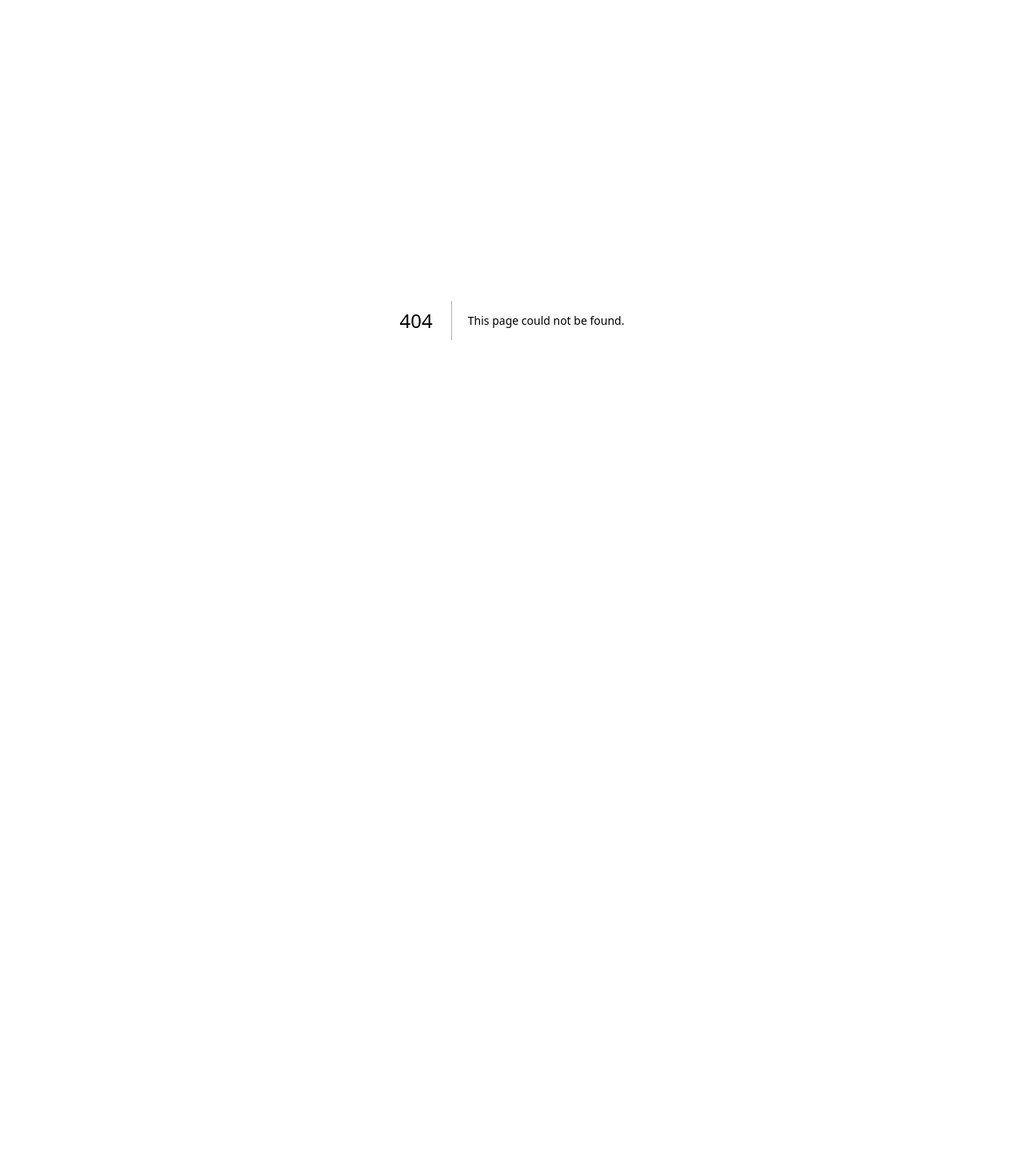
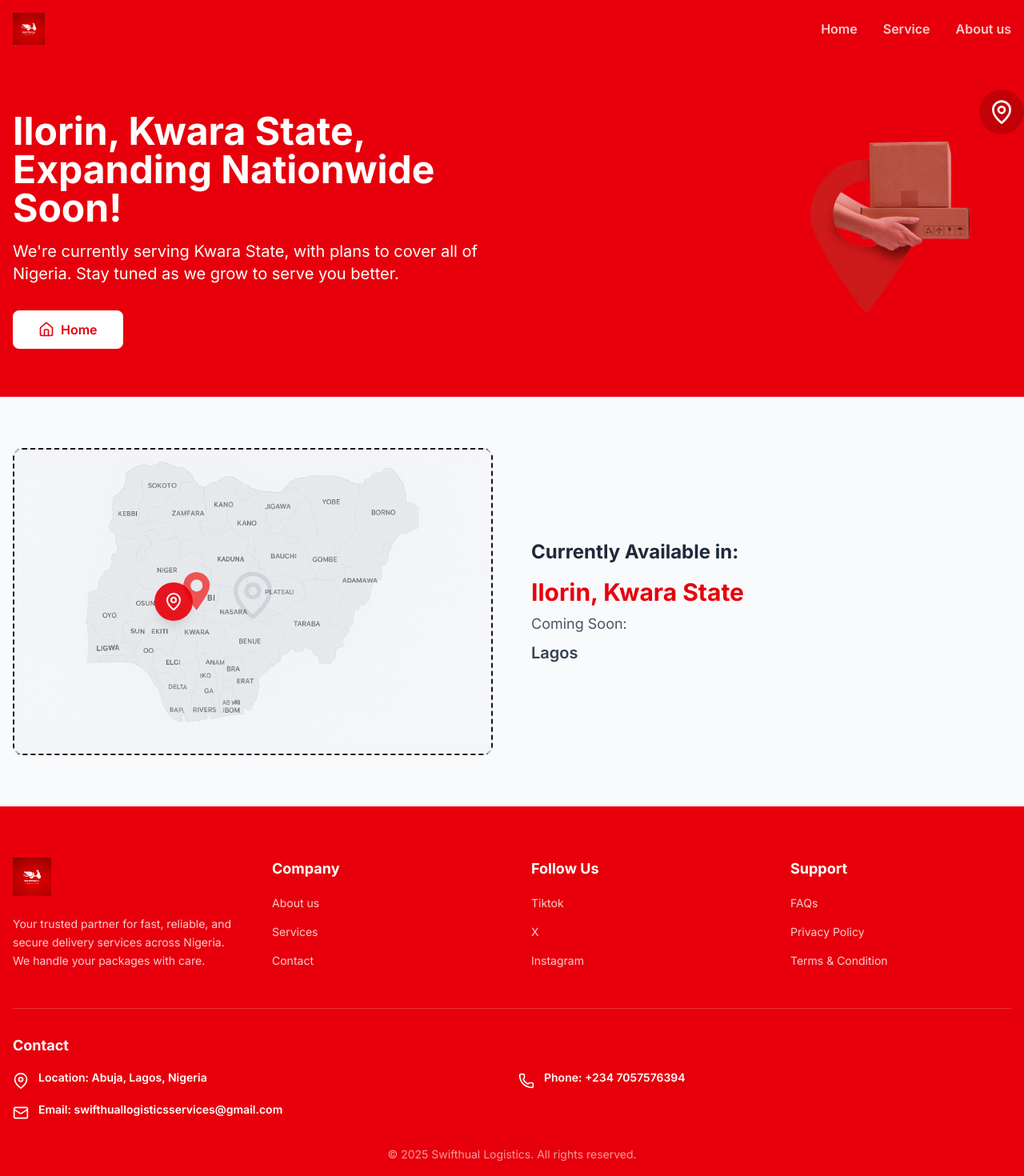
Before and after one commit to Dox45/swifthaul, a Next.js app: page /coverage-map in a window 1280 px wide. Before the commit this address had no page. Shown: the top 1470 px of the page at 80% size. Before the commit the page ends 800 px from the top, so only its background shows below. Built offline with nearby package versions, Linux system fonts and the light colour scheme.

Commit message:
fixed links

```diff
--- a/src/app/about/page.tsx
+++ b/src/app/about/page.tsx
@@ -52,7 +52,7 @@ const HeroSection = () => (
           Kwara. We blend speed, reliability, and affordability to make every
           delivery seamless for individuals and businesses alike.
         </p>
-      <Link href="https://docs.google.com/forms/d/e/1FAIpQLSexrsTPglYdx_5CaRuU6lHFvNqniMlt7D0eARDL2prvHpzbbQ/viewform?usp=header">
+      <Link href="https://wa.me/+2347057576394">
         <motion.button
           whileHover={{ scale: 1.08 }}
           whileTap={{ scale: 0.95 }}
--- /dev/null
+++ b/src/app/coverage-map/page.tsx
@@ -0,0 +1,13 @@
+import Header from '@/components/Header'
+import Footer from '@/components/Footer'
+import Coverage from '@/components/Coverage'
+
+export default function FaqPage() {
+  return (
+    <main>
+      <Header />
+      <Coverage />
+      <Footer />
+    </main>
+  )
+}
--- /dev/null
+++ b/src/components/Coverage.tsx
@@ -0,0 +1,105 @@
+'use client';
+
+import React from 'react';
+import { MapPin, Package, Home, Edit3, Share2, MessageCircle } from 'lucide-react';
+import Image from 'next/image'
+import Link from "next/link"
+
+export default function Coverage() {
+  return (
+    <>
+      <div className="min-h-screen bg-white">
+        {/* Hero Section */}
+        <div className="bg-red-600 text-white pt-20">
+          <div className="max-w-7xl mx-auto px-4 py-12">
+            <div className="flex flex-col lg:flex-row items-center justify-between gap-8">
+              {/* Left Content */}
+              <div className="flex-1 text-center lg:text-left">
+                <h1 className="text-3xl md:text-4xl lg:text-5xl font-bold mb-4">
+                  Ilorin, Kwara State, Expanding Nationwide Soon!
+                </h1>
+                <p className="text-lg md:text-xl mb-8 max-w-2xl">
+                  We're currently serving Kwara State, with plans to cover all of Nigeria. Stay tuned as we grow to serve you better.
+                </p>
+               <Link href="/">
+                <button className="bg-white text-red-600 px-8 py-3 rounded-lg font-semibold hover:bg-gray-100 transition-colors flex items-center gap-2 mx-auto lg:mx-0">
+                  <Home className="w-5 h-5" />
+                  Home
+                </button>
+                </Link>
+              </div>
+
+              {/* Right Image - Package Hand */}
+              <div className="flex-1 flex justify-center lg:justify-end">
+                <div className="relative w-64 h-64 md:w-80 md:h-80">
+                  {/* Placeholder for package hand image */}
+                  <Image
+                      src="/location-red.png"
+                      alt="Delivery person"
+                      fill
+                      className="object-cover opacity-70"
+                      priority
+                    />
+                  <div className="absolute -top-4 -right-4 bg-red-700 text-white p-3 rounded-full">
+                    <MapPin className="w-8 h-8" />
+                  </div>
+                </div>
+              </div>
+            </div>
+          </div>
+        </div>
+
+        {/* Map Section */}
+        <div className="bg-gray-50 py-16">
+          <div className="max-w-7xl mx-auto px-4">
+            <div className="grid lg:grid-cols-2 gap-12 items-center">
+              {/* Map Image */}
+              <div className="order-2 lg:order-1">
+                {/* Placeholder for Nigeria map image */}
+                <div className="bg-gray-200 border-2 border-dashed rounded-xl w-full h-96 md:h-full min-h-96 flex items-center justify-center relative">
+                  <div className="text-center">
+                    <MapPin className="w-16 h-16 text-gray-400 mx-auto mb-4" />
+                    <Image
+                          src="/coverage-map.png"
+                          alt="Delivery person"
+                          fill
+                          className="object-cover opacity-70"
+                          priority
+                        />
+                  </div>
+                  {/* Red pin on Ilorin (approximate position) */}
+                  <div className="absolute top-1/2 left-1/3 transform -translate-x-1/2 -translate-y-1/2">
+                    <div className="bg-red-600 text-white w-12 h-12 rounded-full flex items-center justify-center shadow-lg animate-pulse">
+                      <MapPin className="w-6 h-6" />
+                    </div>
+                  </div>
+                </div>
+              </div>
+
+              {/* Text Content */}
+              <div className="order-1 lg:order-2 text-center lg:text-left">
+                <h2 className="text-2xl font-bold text-gray-800 mb-4">
+                  Currently Available in:
+                </h2>
+                <div className="space-y-2">
+                  <p className="text-3xl font-bold text-red-600">
+                    Ilorin, Kwara State
+                  </p>
+                  <p className="text-lg text-gray-600">
+                    Coming Soon:
+                  </p>
+                  <p className="text-xl font-semibold text-gray-700">
+                    Lagos
+                  </p>
+                </div>
+              </div>
+            </div>
+          </div>
+        </div>
+
+
+
+      </div>
+    </>
+  );
+}
--- a/src/components/CoverageMap.tsx
+++ b/src/components/CoverageMap.tsx
@@ -1,4 +1,5 @@
 import Image from 'next/image'
+import Link from 'next/link'
 
 export default function CoverageMap() {
   return (
@@ -24,15 +25,17 @@ export default function CoverageMap() {
                 all sizes.
               </p>
 
+            <Link href="/coverage-map">
               <button className="bg-white text-red-600 px-8 py-3 rounded-md font-semibold hover:bg-gray-100 transition">
                 View Coverage Map
               </button>
+              </Link>
             </div>
 
             {/* Map Image */}
             <div className="relative h-64 lg:h-80">
               <Image
-                src="/nigeria-map.png"
+                src="/coverage-map.png"
                 alt="Nigeria coverage map"
                 fill
                 className="object-contain"
--- a/src/components/Footer.tsx
+++ b/src/components/Footer.tsx
@@ -38,7 +38,7 @@ export default function Footer() {
                 </Link>
               </li>
               <li>
-                <Link href="/contact" className="text-white/80 hover:text-white transition text-sm">
+                <Link href="https://wa.me/+2347057576394" className="text-white/80 hover:text-white transition text-sm">
                   Contact
                 </Link>
               </li>
@@ -50,18 +50,18 @@ export default function Footer() {
             <h3 className="text-lg font-bold mb-4">Follow Us</h3>
             <ul className="space-y-3">
               <li>
-                <a href="#" className="text-white/80 hover:text-white transition text-sm">
-                  Facebook
+                <a href="https://tiktok.com/@swifthaul.logisti?_t=ZS-8yXTTMktoH6&_r=1" className="text-white/80 hover:text-white transition text-sm">
+                  Tiktok
                 </a>
               </li>
               <li>
-                <a href="#" className="text-white/80 hover:text-white transition text-sm">
-                  Swifthual logistics
+                <a href="https://x.com/swifthaull?s=21" className="text-white/80 hover:text-white transition text-sm">
+                  X
                 </a>
               </li>
               <li>
-                <a href="#" className="text-white/80 hover:text-white transition text-sm">
-                  Swifthual
+                <a href="https://www.Instagram.com/swifthaul_logistics?igsh=ZDMzZDJkajVwZm85&utm_source=gr" className="text-white/80 hover:text-white transition text-sm">
+                  Instagram
                 </a>
               </li>
             </ul>
--- a/src/components/Hero.tsx
+++ b/src/components/Hero.tsx
@@ -1,46 +1,3 @@
-// import Image from 'next/image'
-
-// export default function Hero() {
-//   return (
-//     <section className="relative h-screen bg-black">
-//       {/* Background Image */}
-//       <div className="absolute inset-0">
-//         <Image
-//           src="/hero-bg.png"
-//           alt="Delivery person"
-//           fill
-//           className="object-cover opacity-70"
-//           priority
-//         />
-//       </div>
-
-//       {/* Content */}
-//       <div className="relative container mx-auto px-4 h-full text-black flex flex-col justify-center pt-20">
-//         <div className="max-w-2xl">
-//           <h1 className="text-white text-5xl md:text-6xl font-bold mb-6">
-//             Swift, Reliable Deliveries
-//             <br />
-//             Within And Across
-//             <br />
-//             States
-//           </h1>
-
-//           <p className="text-white text-lg mb-8">
-//             From your city to the next, trust
-//             <br />
-//             us with your deliveries
-//           </p>
-
-//           <button className="bg-red-600 text-white px-8 py-3 rounded-md font-semibold hover:bg-red-700 transition">
-//             Book Now
-//           </button>
-//         </div>
-//       </div>
-//     </section>
-//   )
-// }
-
-
 'use client'
 
 import { useEffect, useState } from 'react'
@@ -107,7 +64,7 @@ export default function Hero() {
 
           {/* Animated Button */}
          <div className="flex items-center gap-x-4 mt-4">
-          <Link href="https://docs.google.com/forms/d/e/1FAIpQLSexrsTPglYdx_5CaRuU6lHFvNqniMlt7D0eARDL2prvHpzbbQ/viewform?usp=header">
+          <Link href="https://wa.me/+2347057576394">
             <button
               className={`bg-red-600 text-white px-8 py-3 rounded-md font-semibold
                 hover:bg-red-700 hover:scale-105 hover:shadow-2xl
@@ -123,9 +80,9 @@ export default function Hero() {
             </button>
           </Link>
 
-          <Link href="https://wa.me/+2347057576394">
+          <Link href="/service">
             <button
-              className={`bg-red-600 text-white px-8 py-3 rounded-md font-semibold
+              className={`bg-transparent border-red text-white px-8 py-3 rounded-md font-semibold
                 hover:bg-red-700 hover:scale-105 hover:shadow-2xl
                 active:scale-95
                 transition-all duration-300 delay-1000 transform ${
@@ -135,7 +92,7 @@ export default function Hero() {
                 }
                 animate-pulse-slow`}
             >
-              Contact Us
+              Learn More
             </button>
           </Link>
         </div>
--- a/src/components/LogisticsSection.tsx
+++ b/src/components/LogisticsSection.tsx
@@ -1,41 +1,3 @@
-// import Image from 'next/image'
-
-// export default function LogisticsSection() {
-//   return (
-//     <section className="bg-red-600 text-white py-16">
-//       <div className="container mx-auto px-4">
-//         <div className="grid grid-cols-1 lg:grid-cols-2 gap-12 items-center">
-//           {/* Text Content */}
-//           <div>
-//             <h2 className="text-4xl font-bold mb-6">
-//               Ready to move your package?
-//             </h2>
-
-//             <p className="text-white/90 mb-6 leading-relaxed">
-//               At Swifthaul Logistics, we aren't just another package — we deliver peace of mind. Whether you're sending a gift, important documents, or business supplies, our goal is to make every delivery as smooth and reliable as possible. With our advanced tracking system, you can monitor your delivery in real-time, knowing exactly when your package will arrive.
-//             </p>
-
-//             <button className="bg-white text-red-600 px-8 py-3 rounded-md font-semibold hover:bg-gray-100 transition">
-//               Book Now
-//             </button>
-//           </div>
-
-//           {/* Van Image */}
-//           <div className="relative h-80 lg:h-96">
-//             <Image
-//               src="/delivery-van.png"
-//               alt="Delivery van"
-//               fill
-//               className="object-contain"
-//             />
-//           </div>
-//         </div>
-//       </div>
-//     </section>
-//   )
-// }'
-
-
 "use client"
 
 import Image from "next/image"
@@ -85,7 +47,7 @@ export default function LogisticsSection() {
               Track your shipments in real-time and enjoy smooth, reliable delivery every time.
             </motion.p>
 
-           <Link href="https://docs.google.com/forms/d/e/1FAIpQLSexrsTPglYdx_5CaRuU6lHFvNqniMlt7D0eARDL2prvHpzbbQ/viewform?usp=header">
+           <Link href="https://wa.me/+2347057576394">
            <motion.button
               whileHover={{ scale: 1.1, rotate: 2 }}
               whileTap={{ scale: 0.95 }}
--- a/src/components/ServiceHero.tsx
+++ b/src/components/ServiceHero.tsx
@@ -1,44 +1,3 @@
-// import Image from 'next/image'
-
-// export default function ServiceHero() {
-//   return (
-//     <section className="relative min-h-screen bg-black">
-//       {/* Background Image */}
-//       <div className="absolute inset-0">
-//         <Image
-//           src="/service-hero.jpg"
-//           alt="Delivery rider"
-//           fill
-//           className="object-cover opacity-60"
-//           priority
-//         />
-//       </div>
-
-//       {/* Content */}
-//       <div className="relative container mx-auto px-4 h-full flex flex-col justify-center pt-40 pb-12">
-//         <div className="max-w-xl">
-//           <h1 className="text-white text-5xl font-bold mb-6">
-//             Services
-//           </h1>
-
-//           <p className="text-white text-lg mb-8">
-//             Explore the range of logistics
-//             <br />
-//             <span className="font-semibold">solutions we offer for individuals</span>
-//             <br />
-//             and businesses.
-//           </p>
-
-//           <button className="bg-red-600 text-white px-8 py-3 rounded-md font-semibold hover:bg-red-700 transition">
-//             Book Now
-//           </button>
-//         </div>
-//       </div>
-//     </section>
-//   )
-// }
-
-
 'use client'
 
 import { useEffect, useState } from 'react'
@@ -147,7 +106,7 @@ export default function ServiceHero() {
           </div>
 
           {/* Animated Button with Hover Effects */}
-          <Link href="https://docs.google.com/forms/d/e/1FAIpQLSexrsTPglYdx_5CaRuU6lHFvNqniMlt7D0eARDL2prvHpzbbQ/viewform?usp=header">
+          <Link href="https://wa.me/+2347057576394">
           <button
             className={`relative bg-red-600 text-white px-8 py-3 rounded-md font-semibold
               overflow-hidden group
```
Also changed, not shown: public/coverage-map.png (added), public/location-red.png (added).
